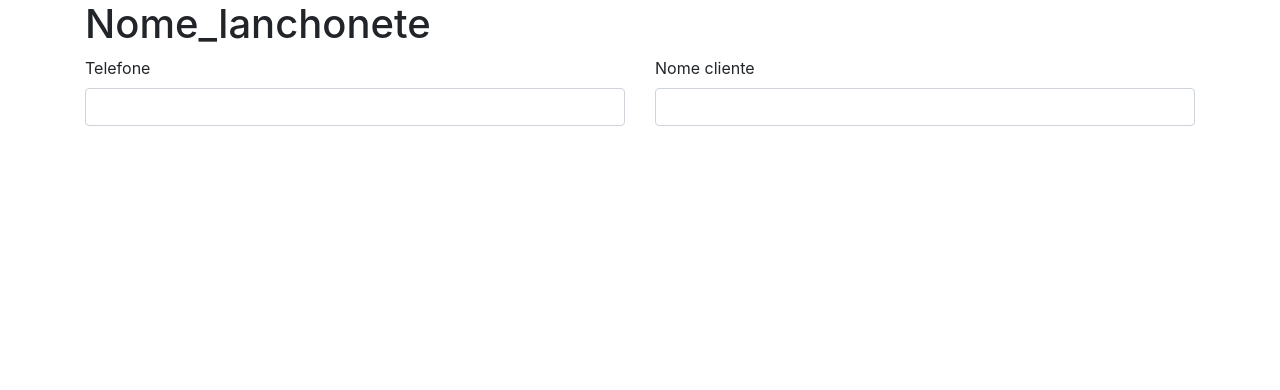
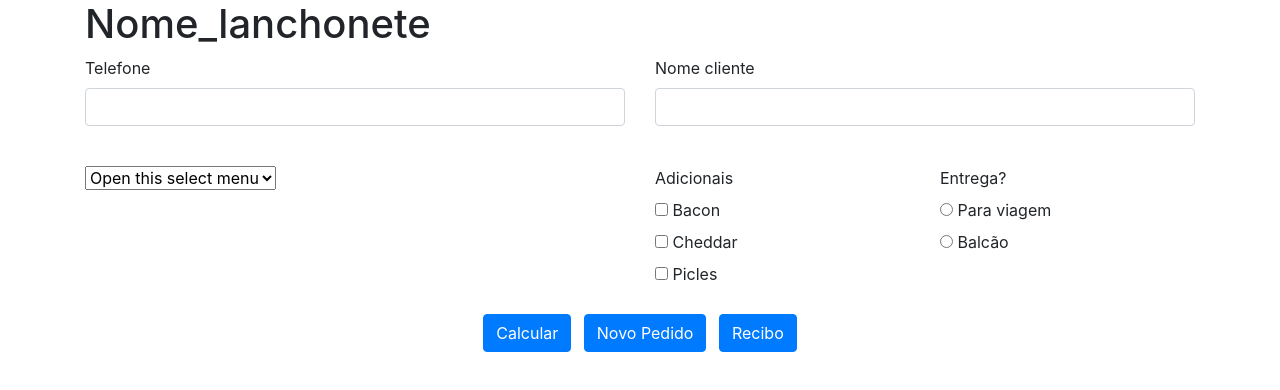
Before and after one commit to Gr-monaco/exercicio-lanchonete, a plain HTML site: page src/index.html in a window 1280 px wide. Drawn offline with nearby package versions, Linux system fonts and the light colour scheme.

Commit message:
Adiciona botões

```diff
--- a/src/index.html
+++ b/src/index.html
@@ -16,6 +16,7 @@
         </div>
 
         <form action="">
+            <!-- Primeira linha -->
             <div class="row">
                 <div class="col">
                     <div class="mb-3">
@@ -54,7 +55,46 @@
                     <p>Descrição</p>
                     <textarea name="" id="" cols="30" rows="10"></textarea> -->
             </div>
+            <!-- Segunda linha -->
+            <div class="row">
+                <div class="col">
+                    <select class="form-select" aria-label="Default select example">
+                        <option selected>Open this select menu</option>
+                        <option value="1">One</option>
+                        <option value="2">Two</option>
+                        <option value="3">Three</option>
+                      </select>
+                </div>
+                <!-- Opções -->
+                <div class="col">
+                    <div class="row">
+                        <div class="col">
+                            <label for="">Adicionais</label>
+                            <div>
+                                <input type="checkbox" name="bacon" id="bacon"> <label for="bacon">Bacon</label><br>
+                                <input type="checkbox" name="cheddar" id="cheddar"> <label for="cheddar">Cheddar</label><br>
+                                <input type="checkbox" name="picles" id="picles"> <label for="picles">Picles</label><br>
+                            </div>
+                        </div>
+                        <div class="col">
+                            <div>
+                                <label for="">Entrega?</label><br>
+                                <input type="radio" name="entrega" id="viagem"> <label for="viagem">Para viagem</label><br>
+                                <input type="radio" name="entrega" id="balcao"> <label for="balcao">Balcão</label><br>
+                            </div>
+                        </div>
 
+                    </div>
+                </div>
+            </div>
+            <!-- Terceira linhas - Botões -->
+            <div class="row">
+                <div class="col text-center m-3">
+                    <button type="button" class="btn btn-primary m-1">Calcular</button>
+                    <button type="button" class="btn btn-primary m-1">Novo Pedido</button>
+                    <button type="button" class="btn btn-primary m-1">Recibo</button>
+                </div>
+            </div>
         </form>
     </div>
 
```
